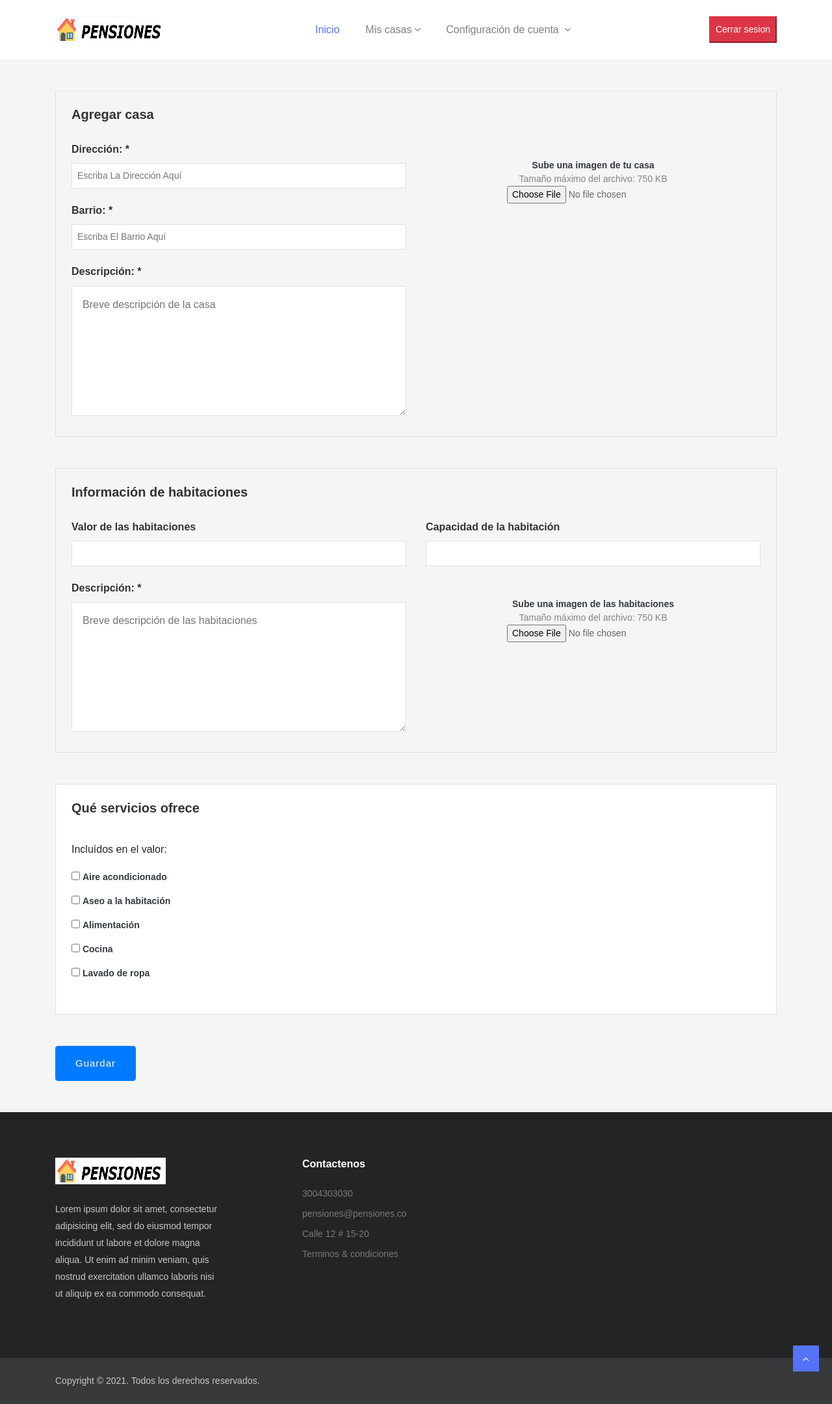
After one commit to JulioJavif/pensiones, a PHP site: page /vista/usuario/AddPension.php in a window 1280 px wide. The commit adds this page. Shown: the whole page at 65% size. Run offline with PHP 8.4, Linux system fonts and the light colour scheme; the visitor is signed in with stand-in values (Sample User, id 1); some libraries are stand-ins or nearby versions; some web fonts are replaced.

Commit message:
Primera parte de agregar casa

```diff
--- a/control/accion/act_login.php
+++ b/control/accion/act_login.php
@@ -9,18 +9,21 @@ if(isset($_POST["email"]) && isset($_POST["password"])){
                         header("Location:/../pensiones/vista/usuario/login.php?error=1");
                         exit();
                 }
+                $id = $resultado;
                 $resultado = UsuarioDAO::buscarUsuariobyId($resultado);
                 if ($resultado != null) {
                         if ($resultado["user_type"]==1) {
                                 $_SESSION['type'] = $resultado["user_type"];
                                 $_SESSION['nombre'] = $resultado["nombre"];
                                 $_SESSION['apellido'] = $resultado["apellido"];
+                                $_SESSION['id'] = $id;
                                 header("Location:/../pensiones/vista/usuario/Arrendador.php");
                                 exit();
                         }else if ($resultado["user_type"]==2) {
                                 $_SESSION['type'] = $resultado["user_type"];
                                 $_SESSION['nombre'] = $resultado["nombre"];
                                 $_SESSION['apellido'] = $resultado["apellido"];
+                                $_SESSION['id'] = $id;
                                 header("Location:/../pensiones/vista/usuario/Arrendatario.php");
                                 exit();
                         }else {
--- /dev/null
+++ b/vista/usuario/AddPension.php
@@ -0,0 +1,331 @@
+<?php
+  session_start();
+  if (!isset($_SESSION['nombre'])) {
+    header('location: login.php');
+  }
+?>
+<!DOCTYPE html>
+<html lang="en">
+<head>
+
+  <!-- SITE TITTLE -->
+  <meta charset="utf-8">
+  <meta http-equiv="X-UA-Compatible" content="IE=edge">
+  <meta name="viewport" content="width=device-width, initial-scale=1">
+  <title>Agregar Casa</title>
+
+  <!-- FAVICON -->
+  <link href="../../img/favicon.png" rel="shortcut icon">
+  <!-- PLUGINS CSS STYLE -->
+  <!-- <link href="plugins/jquery-ui/jquery-ui.min.css" rel="stylesheet"> -->
+  <!-- Bootstrap -->
+  <link rel="stylesheet" href="../../plugins/bootstrap/css/bootstrap.min.css">
+  <link rel="stylesheet" href="../../plugins/bootstrap/css/bootstrap-slider.css">
+  <!-- Font Awesome -->
+  <link href="../../plugins/font-awesome/css/font-awesome.min.css" rel="stylesheet">
+  <!-- Owl Carousel -->
+  <link href="../../plugins/slick-carousel/slick/slick.css" rel="stylesheet">
+  <link href="../../plugins/slick-carousel/slick/slick-theme.css" rel="stylesheet">
+  <!-- Fancy Box -->
+  <link href="../../plugins/fancybox/jquery.fancybox.pack.css" rel="stylesheet">
+  <link href="../../plugins/jquery-nice-select/css/nice-select.css" rel="stylesheet">
+  <!-- CUSTOM CSS -->
+  <link href="../../css/style.css" rel="stylesheet">
+
+
+  <!-- HTML5 shim and Respond.js for IE8 support of HTML5 elements and media queries -->
+  <!-- WARNING: Respond.js doesn't work if you view the page via file:// -->
+  <!--[if lt IE 9]>
+  <script src="https://oss.maxcdn.com/html5shiv/3.7.2/html5shiv.min.js"></script>
+  <script src="https://oss.maxcdn.com/respond/1.4.2/respond.min.js"></script>
+  <![endif]-->
+
+</head>
+
+<body class="body-wrapper">
+
+
+<section>
+	<div class="container">
+		<div class="row">
+			<div class="col-md-12">
+				<nav class="navbar navbar-expand-lg navbar-light navigation">
+					<a class="navbar-brand" href="arrendador.php">
+						<img src="../../images/logo.png" alt="">
+					</a>
+					<button class="navbar-toggler" type="button" data-toggle="collapse" data-target="#navbarSupportedContent"
+					 aria-controls="navbarSupportedContent" aria-expanded="false" aria-label="Toggle navigation">
+						<span class="navbar-toggler-icon"></span>
+					</button>
+					<div class="collapse navbar-collapse" id="navbarSupportedContent">
+						<ul class="navbar-nav ml-auto main-nav ">
+							<li class="nav-item active">
+								<a class="nav-link" href="arrendador.php">Inicio</a>
+							</li>
+							<li class="nav-item dropdown dropdown-slide">
+								<a class="nav-link dropdown-toggle" data-toggle="dropdown" href="">Mis casas<span><i class="fa fa-angle-down"></i></span>
+								</a>
+
+								<!-- Dropdown list -->
+								<div class="dropdown-menu">
+									<a class="dropdown-item" href="AddPension.php">Agregar una casa nueva</a>
+									<a class="dropdown-item" href="#">Editar casa</a>
+									<a class="dropdown-item" href="#">Eliminar casa</a>
+									<a class="dropdown-item" href="#">Chat</a>
+									<a class="dropdown-item" href="#">Ver citas</a>
+								</div>
+							</li>
+							<li class="nav-item dropdown dropdown-slide">
+								<a class="nav-link dropdown-toggle" href="#" data-toggle="dropdown" aria-haspopup="true" aria-expanded="false">
+									Configuración de cuenta <span><i class="fa fa-angle-down"></i></span>
+								</a>
+								<!-- Dropdown list -->
+								<div class="dropdown-menu">
+									<a class="dropdown-item" href="#">Cambiar foto de perfil</a>
+									<a class="dropdown-item" href="#">Editar número de telefono</a>
+									<a class="dropdown-item" href="#">Cambiar nombre de usuario</a>
+									<a class="dropdown-item" href="#">Verificar correo</a>
+									<a class="dropdown-item" href="#">Actualizar cuenta de respaldo</a>
+									<a class="dropdown-item" href="#">Eliminar cuenta</a>
+								</div>
+							</li>
+						</ul>
+						<ul class="navbar-nav ml-auto mt-10">
+							<li class="nav-item">
+                <form action='../../control/accion/act_logout.php'>
+                <input type="submit" name="sesionDestroy" class="nav-link text-white btn-danger" value="Cerrar sesion"/>
+                </form>
+							</li>
+						</ul>
+					</div>
+				</nav>
+			</div>
+		</div>
+	</div>
+</section>
+
+<section class="bg-gray py-5">
+    <div class="container">
+        <form action="../../control/accion/act_nuevacasa.php" method="POST" enctype="multipart/form-data">
+            <!-- Post Your ad start -->
+            <fieldset class="border border-gary p-4 mb-5">
+                    <div class="row">
+                        <div class="col-lg-12">
+                            <h3>Agregar casa</h3>
+                        </div>
+                        <div class="col-lg-6">
+                            <h6 class="font-weight-bold pt-4 pb-1">Dirección: <strong>*</strong></h6>
+                            <input name="direccion" id="direccion" type="text" class="border w-100 p-2 bg-white text-capitalize" placeholder="Escriba la dirección aquí">
+                            <h6 class="font-weight-bold pt-4 pb-1">Barrio: <strong>*</strong></h6>
+                            <input name="barrio" id="barrio" type="text" class="border w-100 p-2 bg-white text-capitalize" placeholder="Escriba el barrio aquí">
+                            <h6 class="font-weight-bold pt-4 pb-1">Descripción: <strong>*</strong></h6>
+                            <textarea name="descripcion" id="descripcion" class="border p-3 w-100" rows="7" placeholder="Breve descripción de la casa"></textarea>
+                        </div>
+                        <div class="col-lg-6">
+                            <div class="choose-file text-center my-4 py-4 rounded">
+                                <label for="file-upload">
+                                    <span class="d-block font-weight-bold text-dark">Sube una imagen de tu casa</span>
+                                    <span class="d-block"></span>
+                                    <!--<span class="d-block btn bg-primary text-white my-3 select-files">Selecciona archivo</span>-->
+                                    <span class="d-block">Tamaño máximo del archivo: 750 KB</span>
+                                    <input type="file" class="" id="file-upload" name="file1">
+
+                                </label>
+                            </div>
+                        </div>
+                    </div>
+            </fieldset>
+            <!-- Post Your ad end -->
+
+            <!-- seller-information start -->
+            <fieldset class="border p-4 my-5 seller-information bg-gray">
+                  <div class="row">
+                    <div class="col-lg-12">
+                        <h3>Información de habitaciones</h3>
+                    </div>
+                    <div class="col-lg-6">
+                      <h6 class="font-weight-bold pt-4 pb-1">Valor de las habitaciones</h6>
+                      <input type="number" class="border w-100 p-2" name="valorhabitacion">
+                      <h6 class="font-weight-bold pt-4 pb-1">Descripción: <strong>*</strong></h6>
+                      <textarea name="descripcion2" id="descripcion" class="border p-3 w-100" rows="7" placeholder="Breve descripción de las habitaciones"></textarea>
+                    </div>
+                    <div class="col-lg-6">
+                      <h6 class="font-weight-bold pt-4 pb-1">Capacidad de la habitación</h6>
+                      <input type="number" class="border w-100 p-2" name="capacidadhabitacion">
+                      <div class="choose-file text-center my-4 py-4 rounded">
+                                <label for="file-upload">
+                                    <span class="d-block font-weight-bold text-dark">Sube una imagen de las habitaciones</span>
+                                    <span class="d-block"></span>
+                                    <!--<span class="d-block btn bg-primary text-white my-3 select-files">Selecciona archivo</span>-->
+                                    <span class="d-block">Tamaño máximo del archivo: 750 KB</span>
+                                    <input type="file" class="" id="file-upload" name="file2">
+                                </label>
+                      </div>
+                  </div>
+            </fieldset>
+            <!-- seller-information end-->
+
+            <!-- ad-feature start -->
+            <fieldset class="border bg-white p-4 my-5 ad-feature bg-gray">
+                <div class="row">
+                    <div class="col-lg-12">
+                        <h3 class="pb-3">Qué servicios ofrece
+                            <!--<span class="float-right"><a class="text-right font-weight-normal text-success" href="#">What
+                                    is featured ad ?</a></span>-->
+                        </h3>
+                    </div>
+                    <div class="col-lg-6 my-3">
+                        <span class="mb-3 d-block">Incluídos en el valor:</span>
+                        <ul>
+                            <li>
+                                <input type="checkbox" id="incluido" name="aireacondicionado" value="1">
+                                <label for="aireacondicionado" class="font-weight-bold text-dark py-1">Aire acondicionado</label>
+                                <!--<span>$00.00</span>-->
+                            </li>
+                            <li>
+                                <input type="checkbox" id="incluido" name="aseohabitacion" value="1">
+                                <label for="aseohabitacion" class="font-weight-bold text-dark py-1">Aseo a la habitación</label>
+                                <!--<span>$59.00</span>-->
+                            </li>
+                            <li>
+                                <input type="checkbox" id="incluido" name="alimentacion" value="1">
+                                <label for="alimentacion" class="font-weight-bold text-dark py-1">Alimentación</label>
+                                <!--<span>$79.00</span>-->
+                            </li>
+                            <li>
+                                <input type="checkbox" name="cocina" id="incluido" value="1">
+                                <label for="cocina" class="font-weight-bold text-dark py-1">Cocina</label>
+                            </li>
+                            <li>
+                                <input type="checkbox" name="lavado" id="incluido" value="1">
+                                <label for="lavado" class="font-weight-bold text-dark py-1">Lavado de ropa</label>
+                            </li>
+                        </ul>
+                    </div>
+                    <div class="col-lg-6 my-3">
+                    </div>
+                </div>
+            </fieldset>
+            <!-- ad-feature start -->
+
+            <!-- submit button -->
+            <button type="submit" class="btn btn-primary d-block mt-2">Guardar</button>
+        </form>
+    </div>
+</section>
+<!--============================
+=            Footer            =
+=============================-->
+
+<footer class="footer section section-sm">
+  <!-- Container Start -->
+  <div class="container">
+    <div class="row">
+      <div class="col-lg-3 col-md-7 offset-md-1 offset-lg-0">
+        <!-- About -->
+        <div class="block about">
+          <!-- footer logo -->
+          <img src="../../images/logo.png" alt="">
+          <!-- description -->
+          <p class="alt-color">Lorem ipsum dolor sit amet, consectetur adipisicing elit, sed do eiusmod tempor
+            incididunt ut labore et dolore magna aliqua. Ut enim ad minim veniam, quis nostrud exercitation ullamco
+            laboris nisi ut aliquip ex ea commodo consequat.</p>
+        </div>
+      </div>
+      <!-- Link list -->
+      <div class="col-lg-2 offset-lg-1 col-md-3">
+        <div class="block">
+          <h4>Contactenos</h4>
+          <ul>
+            <li><a href="#">3004303030</a></li>
+            <li><a href="#">pensiones@pensiones.co</a></li>
+            <li><a href="#">Calle 12 # 15-20</a></li>
+            <li><a href="terms-condition.html">Terminos & condiciones</a></li>
+          </ul>
+        </div>
+      </div>
+      <!--
+      <!-- Link list -->
+      <div class="col-lg-2 col-md-3 offset-md-1 offset-lg-0">
+        <div class="block">
+          <!--
+            <h4>Admin Pages</h4>
+            <ul>
+            <li><a href="category.html">Category</a></li>
+            <li><a href="single.html">Single Page</a></li>
+            <li><a href="store.html">Store Single</a></li>
+            <li><a href="single-blog.html">Single Post</a>
+            </li>
+            <li><a href="blog.html">Blog</a></li>
+
+          </ul>
+           -->
+        </div>
+      </div>
+      <!--
+      <!-- Promotion --
+      <div class="col-lg-4 col-md-7">
+        <!-- App promotion --
+        <div class="block-2 app-promotion">
+          <div class="mobile d-flex">
+            <a href="">
+              <!-- Icon -
+              <img src="images/footer/phone-icon.png" alt="mobile-icon">
+            </a>
+            <p>Get the Dealsy Mobile App and Save more</p>
+          </div>
+          <div class="download-btn d-flex my-3">
+            <a href="#"><img src="images/apps/google-play-store.png" class="img-fluid" alt=""></a>
+            <a href="#" class=" ml-3"><img src="images/apps/apple-app-store.png" class="img-fluid" alt=""></a>
+          </div>
+        </div>
+      </div>
+    -->
+    </div>
+  </div>
+  <!-- Container End -->
+</footer>
+<!-- Footer Bottom -->
+<footer class="footer-bottom">
+  <!-- Container Start -->
+  <div class="container">
+    <div class="row">
+      <div class="col-sm-6 col-12">
+        <!-- Copyright -->
+        <div class="copyright">
+          <p>Copyright © <script>
+              var CurrentYear = new Date().getFullYear()
+              document.write(CurrentYear)
+            </script>. Todos los derechos reservados.</p>
+        </div>
+      </div>
+    </div>
+  </div>
+  <!-- Container End -->
+  <!-- To Top -->
+  <div class="top-to">
+    <a id="top" class="" href="#"><i class="fa fa-angle-up"></i></a>
+  </div>
+</footer>
+
+<!-- JAVASCRIPTS -->
+<script src="../../plugins/jQuery/jquery.min.js"></script>
+<script src="../../plugins/bootstrap/js/popper.min.js"></script>
+<script src="../../plugins/bootstrap/js/bootstrap.min.js"></script>
+<script src="../../plugins/bootstrap/js/bootstrap-slider.js"></script>
+  <!-- tether js -->
+<script src="../../plugins/tether/js/tether.min.js"></script>
+<script src="../../plugins/raty/jquery.raty-fa.js"></script>
+<script src="../../plugins/slick-carousel/slick/slick.min.js"></script>
+<script src="../../plugins/jquery-nice-select/js/jquery.nice-select.min.js"></script>
+<script src="../../plugins/fancybox/jquery.fancybox.pack.js"></script>
+<script src="../../plugins/smoothscroll/SmoothScroll.min.js"></script>
+<script src="https://unpkg.com/sweetalert/dist/sweetalert.min.js"></script>
+<!-- google map -->
+<script src="https://maps.googleapis.com/maps/api/js?key=AIzaSyCcABaamniA6OL5YvYSpB3pFMNrXwXnLwU&libraries=places"></script>
+<script src="../../plugins/google-map/gmap.js"></script>
+<script src="../../js/script.js"></script>
+
+</body>
+
+</html>
--- a/vista/usuario/Arrendador.php
+++ b/vista/usuario/Arrendador.php
@@ -67,7 +67,7 @@
 
 								<!-- Dropdown list -->
 								<div class="dropdown-menu">
-									<a class="dropdown-item" href="#">Agregar una casa nueva</a>
+									<a class="dropdown-item" href="AddPension.php">Agregar una casa nueva</a>
 									<a class="dropdown-item" href="#">Editar casa</a>
 									<a class="dropdown-item" href="#">Eliminar casa</a>
 									<a class="dropdown-item" href="#">Chat</a>
```
Also changed, not shown: control/accion/act_nuevacasa.php (added, +97 -0 lines), modelo/dao/PensionDAO.php (+46 -0 lines), modelo/entidad/Pension.php (+29 -29 lines).
